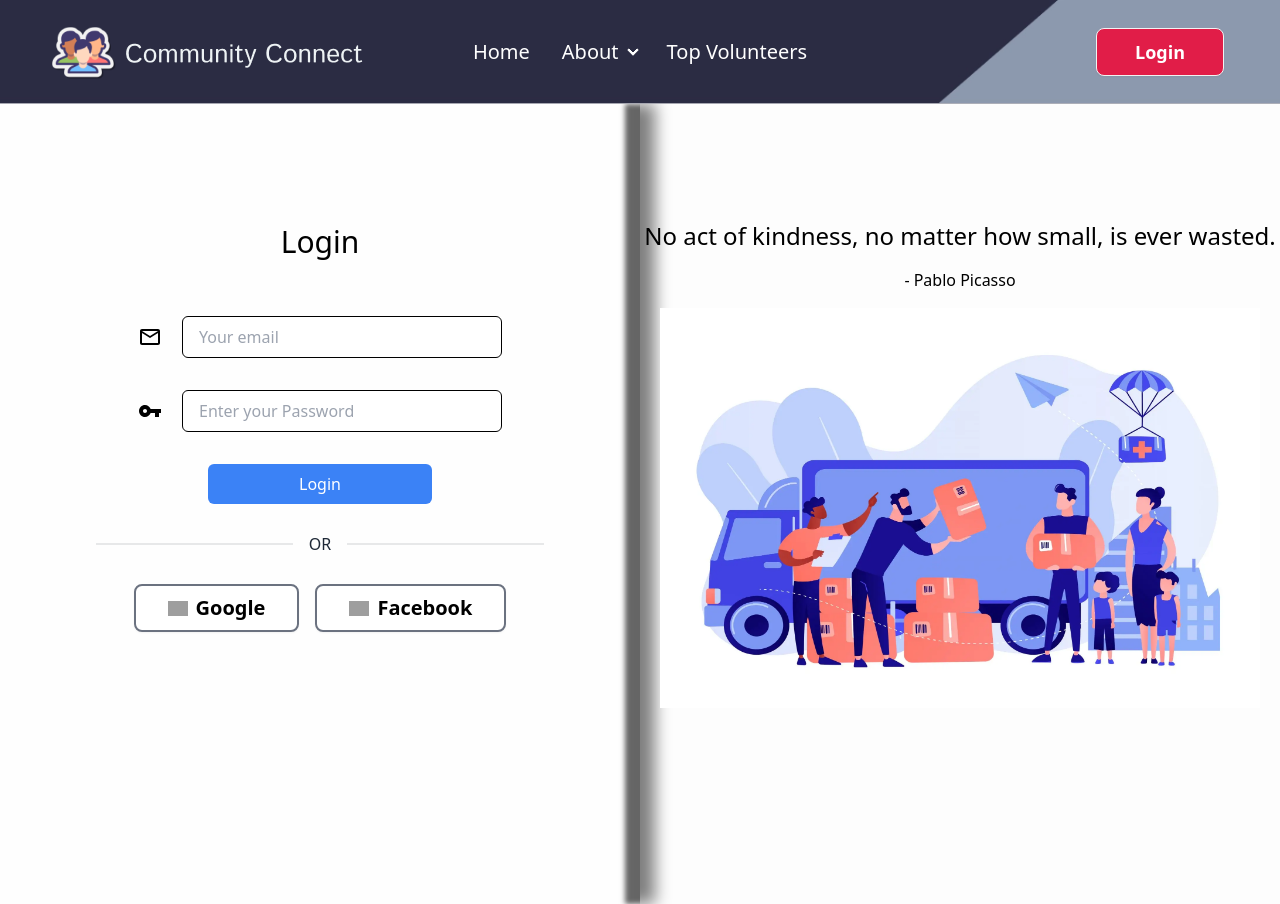
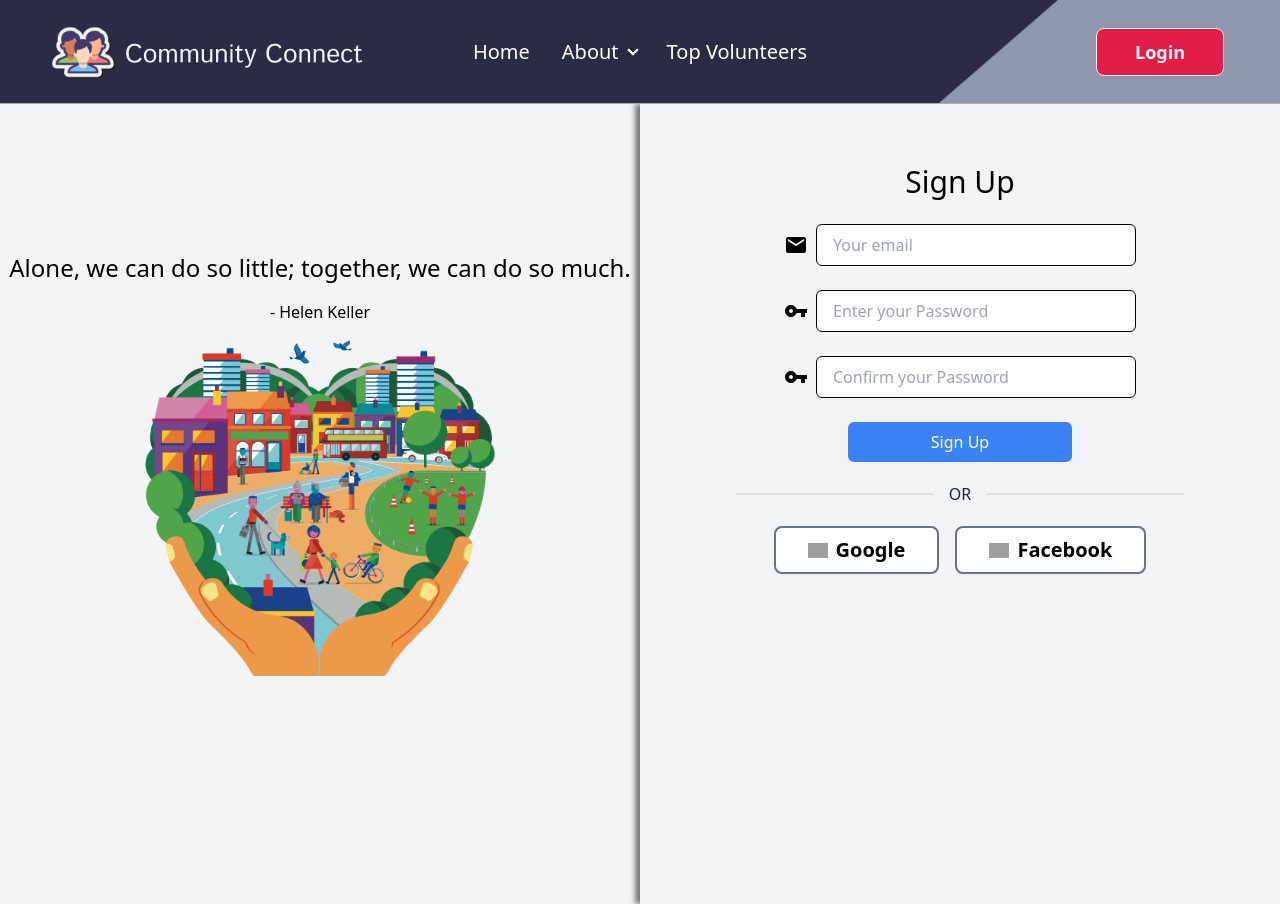
Before and after one commit to kalviumcommunity/S54_Nivaash_Capstone_CommunityConnect, a React (Vite) app in the folder Client/communityconnect/: page / in a window 1280 px wide. Built offline with nearby package versions, Linux system fonts and the light colour scheme; grey boxes are pictures that could not be loaded; a web font is replaced by a local one.

Commit message:
error messages for invalid input for Clients are Provided

```diff
--- a/Client/communityconnect/src/App.jsx
+++ b/Client/communityconnect/src/App.jsx
@@ -10,9 +10,9 @@ function App() {
   return (
     <>
       {/* <NavBar/> */}
-      {/* <SignUp/> */}
+      <SignUp/>
       {/* <LandingPage/> */}
-      <Login/>
+      {/* <Login/> */}
     </>
   )
 }
--- a/Client/communityconnect/src/Components/SignUp.jsx
+++ b/Client/communityconnect/src/Components/SignUp.jsx
@@ -1,36 +1,70 @@
+import { useForm } from 'react-hook-form';
 import Pic from "../assets/SignUp.png";
 import MailIcon from '@mui/icons-material/Mail';
 import VpnKeyIcon from '@mui/icons-material/VpnKey';
 import NavBar from "../Components/NavBar.jsx";
 
 function SignUp() {
+  const { register, handleSubmit, formState: { errors } } = useForm();
+
+  const onSubmit = (data) => {
+    console.log(data); // Handle form submission here
+  };
+
   return (
     <>
       <NavBar />
-      <div className="h-screen flex flex-col items-center justify-center bg-gray-100 overflow-y-hidden"> {/* Correct class name here */}
+      <div className="h-screen flex flex-col items-center justify-center bg-gray-100 overflow-y-hidden">
         <div className="w-screen h-full flex items-center justify-center">
-          {/* Left side div */}
           <div className="w-1/2 h-full flex flex-col justify-center items-center">
             <h1 className="text-2xl text-black text-center mb-4">Alone, we can do so little; together, we can do so much.</h1>
             <p className="text-black mb-4">- Helen Keller</p>
             <img src={Pic} className="mb-20" width={"350px"} alt="Quote image" />
           </div>
-          {/* Right side div */}
           <div className="w-1/2 p-10 h-full flex flex-col items-center shadow-md" style={{ boxShadow: "-5px 0px 5px 0px rgba(0,0,0,0.5)" }}>
             <h1 className="text-black text-3xl mt-5 mb-6">Sign Up</h1>
-            <form className="flex flex-col items-center space-y-6 w-full max-w-md">
+            <form onSubmit={handleSubmit(onSubmit)} className="flex flex-col items-center space-y-6 w-full max-w-md">
               <div className="flex justify-center items-center">
-                <MailIcon className="mr-2" />
-                <input type="email" id="email" placeholder="Your email" name="email" required className="w-80 px-4 py-2  border rounded-md focus:outline-none focus:border-blue-500 bg-white text-black" />
+                <MailIcon style={{ color: "black" }} className="mr-2" />
+                <input
+                  type="email"
+                  id="email"
+                  placeholder="Your email"
+                  name="email"
+                  {...register("email", { required: true })}
+                  className={`w-80 px-4 py-2  border border-black rounded-md focus:outline-none focus:border-blue-500 bg-white text-black ${errors.email && 'border-red-500'}`}
+                />
               </div>
+              {errors.email && <span className="text-red-500">Email is required</span>}
               <div className="mb-4 flex justify-center items-center">
-                <VpnKeyIcon className="mr-2" />
-                <input type="password" id="password" name="password" required placeholder="Enter your Password" className="w-80 px-4 py-2 border rounded-md focus:outline-none focus:border-blue-500 bg-white text-black" />
+                <VpnKeyIcon style={{ color: "black" }} className="mr-2" />
+                <input
+                  type="password"
+                  id="password"
+                  name="password"
+                  required
+                  placeholder="Enter your Password"
+                  {...register("password", { required: true })}
+                  className={`w-80 px-4 py-2 border rounded-md border-black focus:outline-none focus:border-blue-500 bg-white text-black ${errors.password && 'border-red-500'}`}
+                />
               </div>
+              {errors.password && <span className="text-red-500">Password is required</span>}
               <div className="mb-4 flex justify-center items-center">
-                <VpnKeyIcon className="mr-2" />
-                <input type="password" id="repeatPassword" name="repeatPassword" placeholder="Confirm your Password" required className="w-80 px-4 py-2 border rounded-md focus:outline-none focus:border-blue-500 bg-white text-black" />
+                <VpnKeyIcon style={{ color: "black" }} className="mr-2" />
+                <input
+                  type="password"
+                  id="repeatPassword"
+                  name="repeatPassword"
+                  placeholder="Confirm your Password"
+                  required
+                  {...register("repeatPassword", {
+                    required: true,
+                    validate: (value) => value === document.getElementById('password').value
+                  })}
+                  className={`w-80 px-4 py-2 border border-black rounded-md focus:outline-none focus:border-blue-500 bg-white text-black ${errors.repeatPassword && 'border-red-500'}`}
+                />
               </div>
+              {errors.repeatPassword && <span className="text-red-500">Passwords do not match</span>}
               <button type="submit" className="w-2/4 bg-blue-500 text-white py-2 px-4 rounded-md hover:bg-blue-600 transition duration-300">Sign Up</button>
               <div className="divider">OR</div>
               <div className="flex justify-center space-x-4">
```
